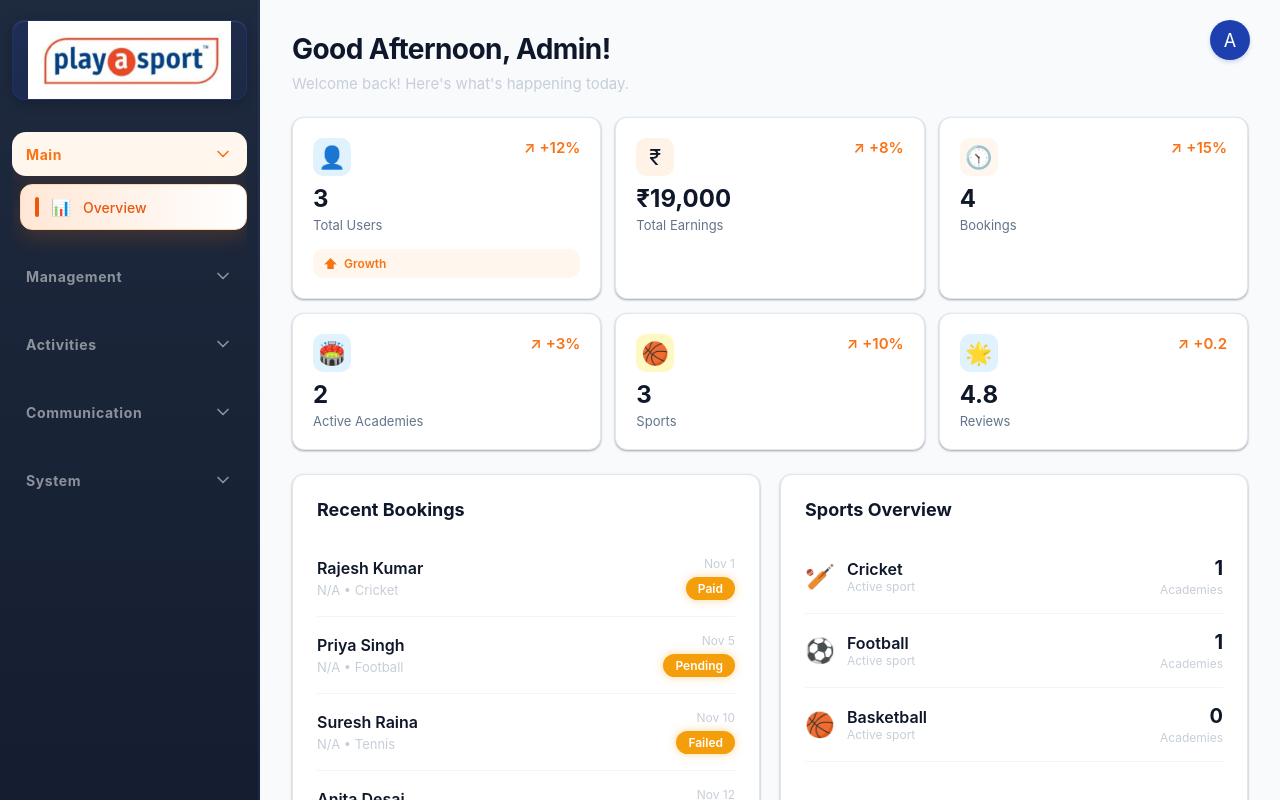
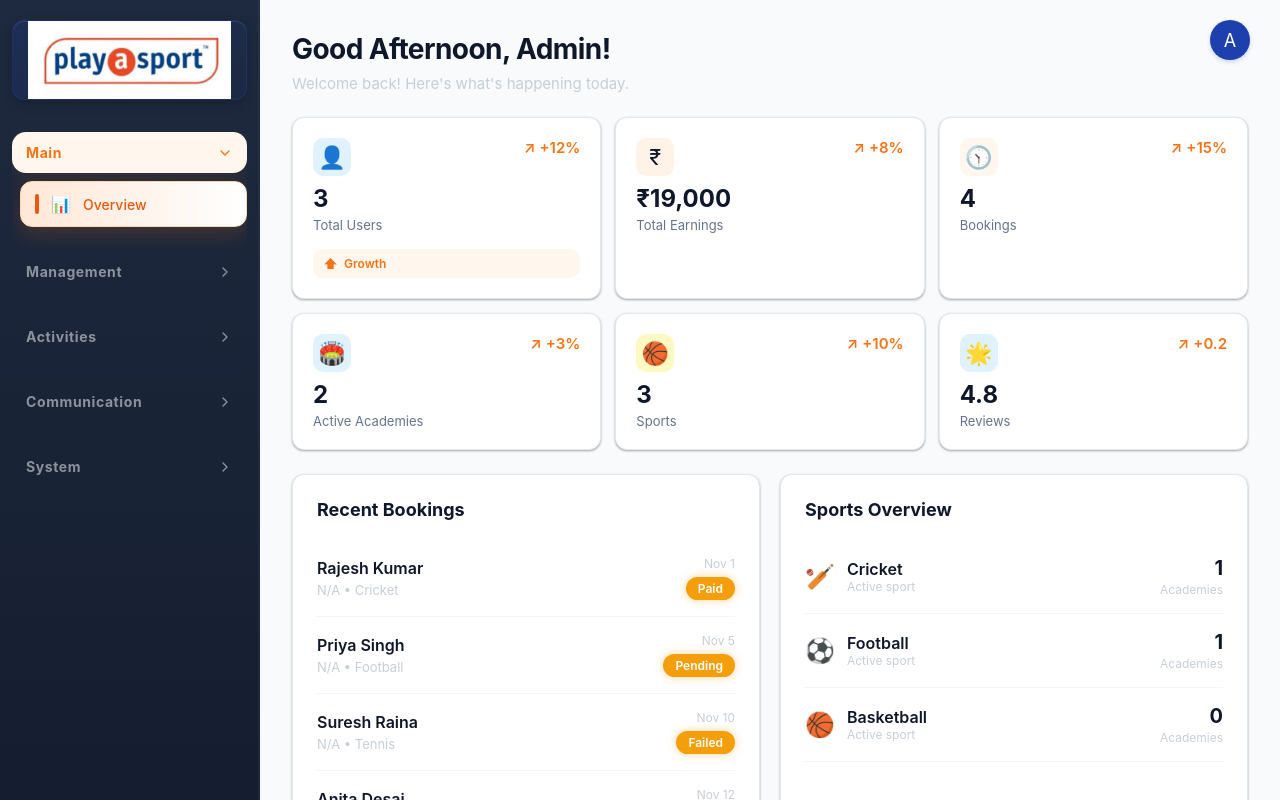
Before and after one commit to sandeepkolay1989/Admin-PAS, a Next.js app: page / in a window 1280 px wide. Shown: the top 800 px of the page. Built offline with nearby package versions, Linux system fonts and the light colour scheme.

Commit message:
changes the svg item

```diff
--- a/src/components/Sidebar.jsx
+++ b/src/components/Sidebar.jsx
@@ -147,20 +147,27 @@ export default function Sidebar() {
                                 <span style={{ fontSize: '14px', fontWeight: '700', textTransform: 'capitalize', letterSpacing: '0.6px' }}>
                                     {group.label}
                                 </span>
-                                {/* <span
+                                <span
+                                    aria-hidden="true"
                                     style={{
                                         fontSize: '10px',
                                         transition: 'transform 0.2s ease',
-                                        transform: isOpen ? 'rotate(90deg)' : 'rotate(0deg)',
                                         display: 'flex',
                                         alignItems: 'center',
                                         color: hasActiveItem ? accent : undefined,
                                         fontWeight: 700,
                                     }}
                                 >
-                                    {isOpen ? '▼' : '▶'}
-                                </span> */}
-                             <svg xmlns="http://www.w3.org/2000/svg" width="20" height="20" viewBox="0 0 24 24" fill="none" stroke="currentColor" stroke-width="2" stroke-linecap="round" stroke-linejoin="round" class="lucide lucide-chevron-down"><path d="m6 9 6 6 6-6"/></svg>
+                                    {isOpen ? (
+                                        <svg xmlns="http://www.w3.org/2000/svg" width="16" height="16" viewBox="0 0 24 24" fill="none" stroke="currentColor" strokeWidth="2" strokeLinecap="round" strokeLinejoin="round">
+                                            <path d="m6 9 6 6 6-6" />
+                                        </svg>
+                                    ) : (
+                                        <svg xmlns="http://www.w3.org/2000/svg" width="16" height="16" viewBox="0 0 24 24" fill="none" stroke="currentColor" strokeWidth="2" strokeLinecap="round" strokeLinejoin="round">
+                                            <path d="m9 18 6-6-6-6" />
+                                        </svg>
+                                    )}
+                                </span>
                            </div>
 
                             {/* Group Items */}
```
